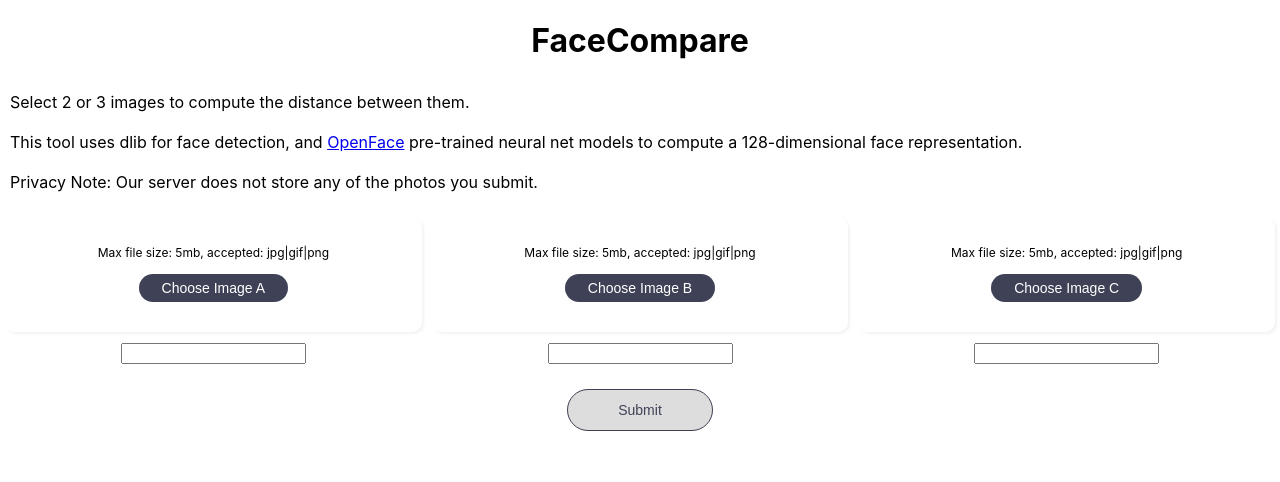
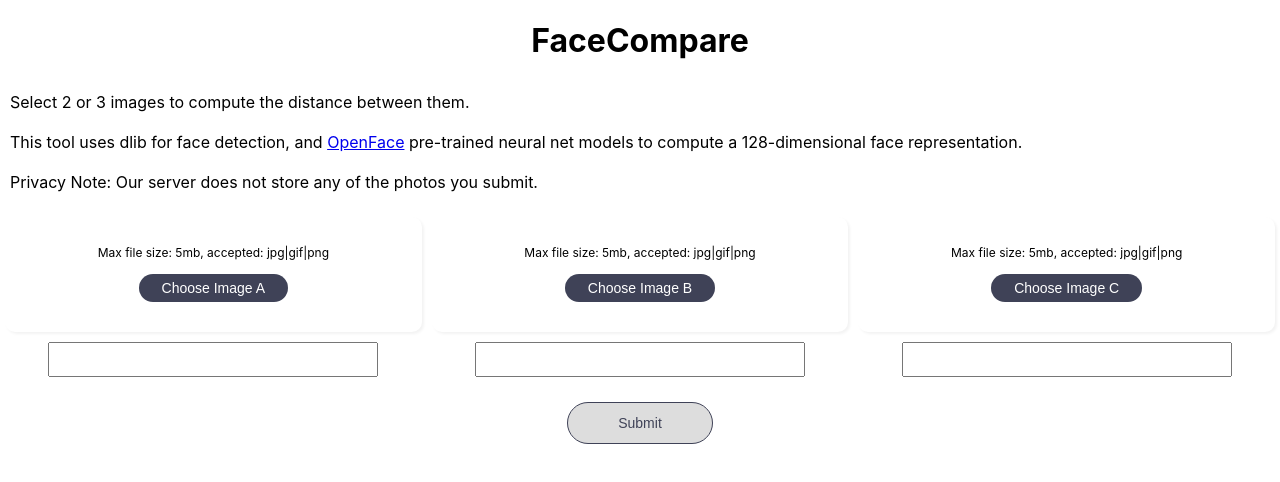
Before and after one commit to kevin868/kfacecompare, a React (Create React App) app: page / in a window 1280 px wide. Shown: the top 482 px of the page. Built offline with nearby package versions, Linux system fonts and the light colour scheme.

Commit message:
Cleanup and hint

```diff
--- a/src/App.js
+++ b/src/App.js
@@ -191,7 +191,18 @@
         </button>
         {ErrorMsg}
         <ResultsSimilarityTable results={this.state.results} getAliasFromKey={getAliasFromKey} />
+        {this.state.results ? (
+          <div className="filename">
+            Raw Distances between Image Representations (Smaller is more similar)
+          </div>
+        ) : null}
         <ResultsTable results={this.state.results} getAliasFromKey={getAliasFromKey} />
+        {this.state.results ? (
+          <div className="filename errorHint">
+            Hint: Edit the person's name in the box (optional). This makes the tables easier to
+            read!
+          </div>
+        ) : null}
         <div // Placekeeper Div to enable scroll to end
           style={{ float: "left", clear: "both" }}
           ref={(el) => {
@@ -229,6 +240,7 @@
         {getFilename(num)}
         <div>
           <input
+            className="fileRename"
             title="(Optional) Type person's name"
             defaultValue={getAliasFromFileIndex(num)}
             type="text"
--- a/src/styles.css
+++ b/src/styles.css
@@ -63,6 +63,10 @@
     text-align: center;
 }
 
+.fileRename {
+	font-size:25px;
+}
+
 .intro {
     padding: 10px
 }
```
